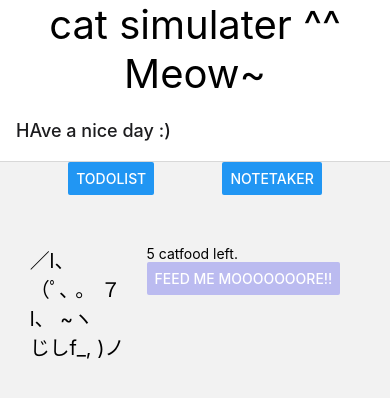
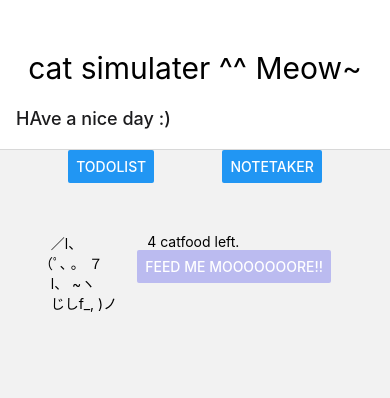
Before and after one commit to cecixileichen/153a, a React Native app in the folder AwesomeProject/: screen / in a window 390 px wide. Shown: the top 398 px of the page. Built offline with nearby package versions, Linux system fonts and the light colour scheme.

Commit message:
Jun 19 commit

```diff
--- a/AwesomeProject/App.js
+++ b/AwesomeProject/App.js
@@ -1,13 +1,16 @@
 import React from 'react';
 import {View,Text} from 'react-native';
-
-import KeyPad from './components/StackDemo';
+import MyStack from './components/StackDemo';
 
 const App = () => {
     return (
         <View style={{flex:1}}>
-            <Text style={{textAlign:'center',fontSize:40}}>cat simulater ^^ Meow~</Text>
-            <KeyPad/>
+            <Text style={{textAlign:'center',
+                         fontSize:30,
+                         marginTop:50}}>
+                cat simulater ^^ Meow~
+            </Text>
+            <MyStack/>
         </View>
 
     )
--- /dev/null
+++ b/AwesomeProject/components/CatFoodButton.js
@@ -0,0 +1,24 @@
+import react from 'react';
+import {Button,Text,View} from 'react-native';
+
+const CatFoodButton = ({catFood, updateCatFood, storeData}) => {
+    return (
+      <View style={{alignContent: 'center',
+                    margin: 20}}>
+        <Text style={{marginLeft: 10}}>
+          {catFood} catfood left.
+        </Text>
+        <Button
+          onPress={() => {
+            updateCatFood(catFood-1);
+            storeData(catFood-1);
+          }}
+          disabled={catFood == 0}
+          title={'Feed Me Mooooooore!!'}
+          color='#BBBBF0'
+        />
+       </View>
+    );
+  };
+
+export default CatFoodButton
--- a/AwesomeProject/components/NoteTaker.js
+++ b/AwesomeProject/components/NoteTaker.js
@@ -1,35 +1,23 @@
 import React, {useState} from 'react';
 import {Text, TextInput, View} from 'react-native';
+import TextInputer from './TextInputer';
 
 const NoteTaker = () => {
     const [change,setChange] = useState(0)
     return (
       <View style={{flexDirection:'column',
-                    padding: 50,}}>
+                    padding: 30}}>
             <View>
             </View>
             <Text style = {{fontSize: 20,
-                            alignSelf: 'center',
-                            padding: 20}}>
-                Write anything if you have any thoughts... 🤔
+                            alignSelf: 'center',}}>
+                Feel free to write anything :)
             </Text>
             <View>
-              <InputArea />
+                <TextInputer />
             </View>
       </View>
-
     )
   }
 
-  function InputArea() {
-  return (
-    <textarea
-        name="InputArea"
-        rows={40}
-        cols={40}
-        padding={20}
-    />
-  );
-}
-
 export default NoteTaker;
--- a/AwesomeProject/components/StackDemo.js
+++ b/AwesomeProject/components/StackDemo.js
@@ -1,13 +1,48 @@
-import React, {useState} from 'react';
+import React, {useEffect, useState} from 'react';
 import {Button,Text,View} from 'react-native';
 import {NavigationContainer} from '@react-navigation/native';
 import {createNativeStackNavigator} from '@react-navigation/native-stack';
 import ToDoList from './ToDoList';
 import NoteTaker from './NoteTaker';
+import CatFoodButton from './CatFoodButton';
+import AsyncStorage from '@react-native-async-storage/async-storage';
+
 
 const Stack = createNativeStackNavigator();
 
 const HomeScreen = ({navigation}) => {
+    const [catFood, setCatFood] = useState(4);
+    const updateCatFood = (val) => {
+      setCatFood(val)
+    }
+
+    const getCount = async () => {
+      try{
+          const jsonValue = await AsyncStorage.getItem('counter')
+          if (jsonValue==null){
+              setCatFood(4)
+          } else {
+              const num = JSON.parse(jsonValue);
+              setCatFood(num);
+          }
+      } catch (e) {
+          console.log('error in getData ')
+          console.dir(e)
+      }
+    }
+
+    const storeData = async (value) => {
+      try {
+        const jsonValue = JSON.stringify(value)
+        await AsyncStorage.setItem('counter', jsonValue)
+      } catch (e) {
+        console.log("error in storeData ")
+        console.dir(e)
+      }
+    }
+
+    useEffect(() => {getCount()}, [])
+
     return (
      <View style={{ flexDirection:'column'}}>
             <View style={{flexDirection: 'row',
@@ -28,38 +63,20 @@ const HomeScreen = ({navigation}) => {
             <View style={{alignSelf: 'center',
                           flexDirection: 'row',
                           marginTop: 30}}>
-              <Text style={{fontSize: 20,
+              <View style={{fontSize: 20,
                             marginTop: 20}} >
-                  　／l、 <br/>
-                  （ﾟ､ 。 ７ <br/>
-                   　l、 ~ヽ <br/>
-                  　じしf_, )ノ<br/>
-              </Text>
-              <CatFoodButton />
+                  <Text>   ／l、</Text>
+                  <Text>（ﾟ､ 。 ７</Text>
+                  <Text>   l、 ~ヽ</Text>
+                  <Text>   じしf_, )ノ</Text>
+              </View>
+              <CatFoodButton catFood={catFood}
+                             updateCatFood={updateCatFood}
+                             storeData={storeData}/>
             </View>
       </View>
     );
   };
-
-const CatFoodButton = () => {
-  const [catFood, setCatFood] = useState(5);
-  return (
-    <View style={{alignContent: 'center',
-                  margin: 20}}>
-      <Text>
-        {catFood} catfood left.
-      </Text>
-      <Button
-        onPress={() => {
-          setCatFood(catFood-1);
-        }}
-        disabled={catFood == 0}
-        title={'Feed Me Mooooooore!!'}
-        color='#BBBBF0'
-      />
-     </View>
-  );
-};
 
 const MyStack = () => {
   return (
--- /dev/null
+++ b/AwesomeProject/components/TextInputer.js
@@ -0,0 +1,20 @@
+import React, {useState} from 'react';
+import {Text, TextInput, View} from 'react-native';
+
+const TextInputer = () => {
+    const [text, setText] = useState('');
+    return (
+      <View style={{marginTop: 20}}>
+        <TextInput
+          editable
+          multiline
+          style={{height: 1000}}
+          placeholder="If you have any thoughts...🤔"
+          onChangeText={newText => setText(newText)}
+          defaultValue={text}
+        />
+      </View>
+    );
+  };
+
+export default TextInputer;
--- a/AwesomeProject/package.json
+++ b/AwesomeProject/package.json
@@ -19,7 +19,8 @@
     "react-native": "0.71.8",
     "react-native-web": "~0.18.10",
     "react-native-screens": "~3.20.0",
-    "react-native-safe-area-context": "4.5.0"
+    "react-native-safe-area-context": "4.5.0",
+    "@react-native-async-storage/async-storage": "1.17.11"
   },
   "devDependencies": {
     "@babel/core": "^7.20.0"
```
Also changed, not shown: AwesomeProject/components/ImportDemo.js (deleted, +0 -28 lines), AwesomeProject/components/TextInput.js (deleted, +0 -21 lines), 2 other files (tests, documents, lock files or other folders).
